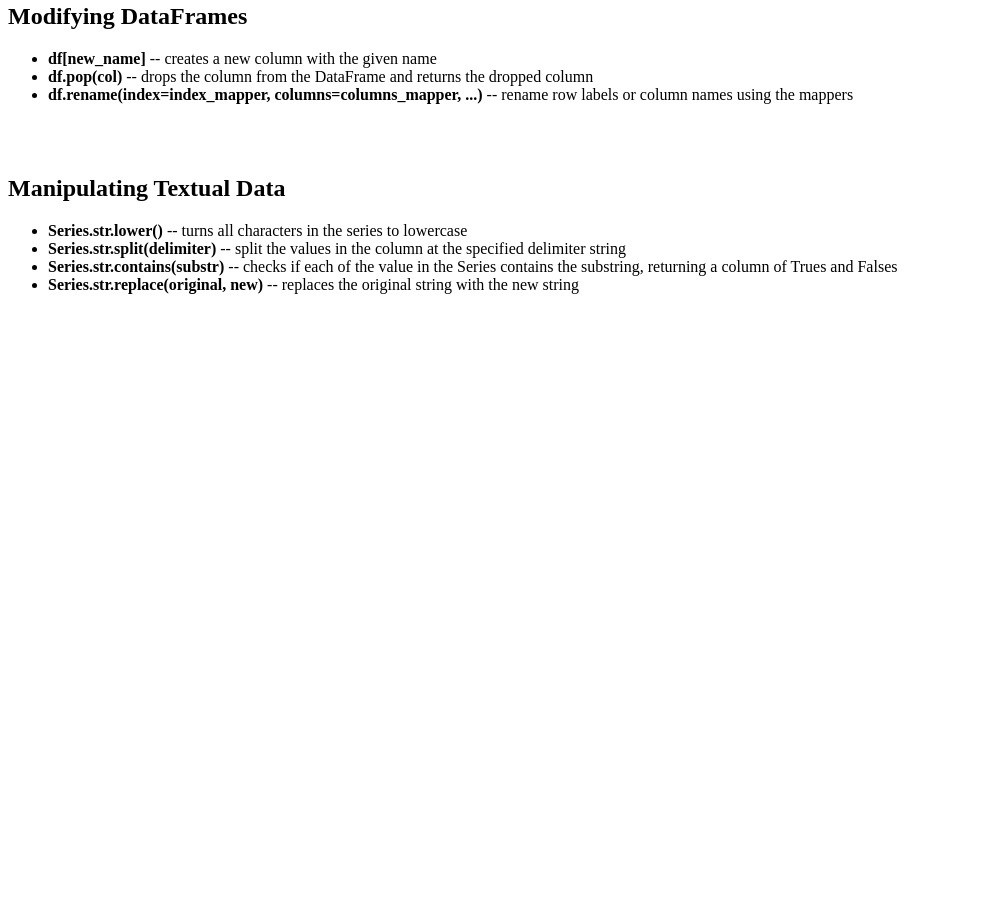
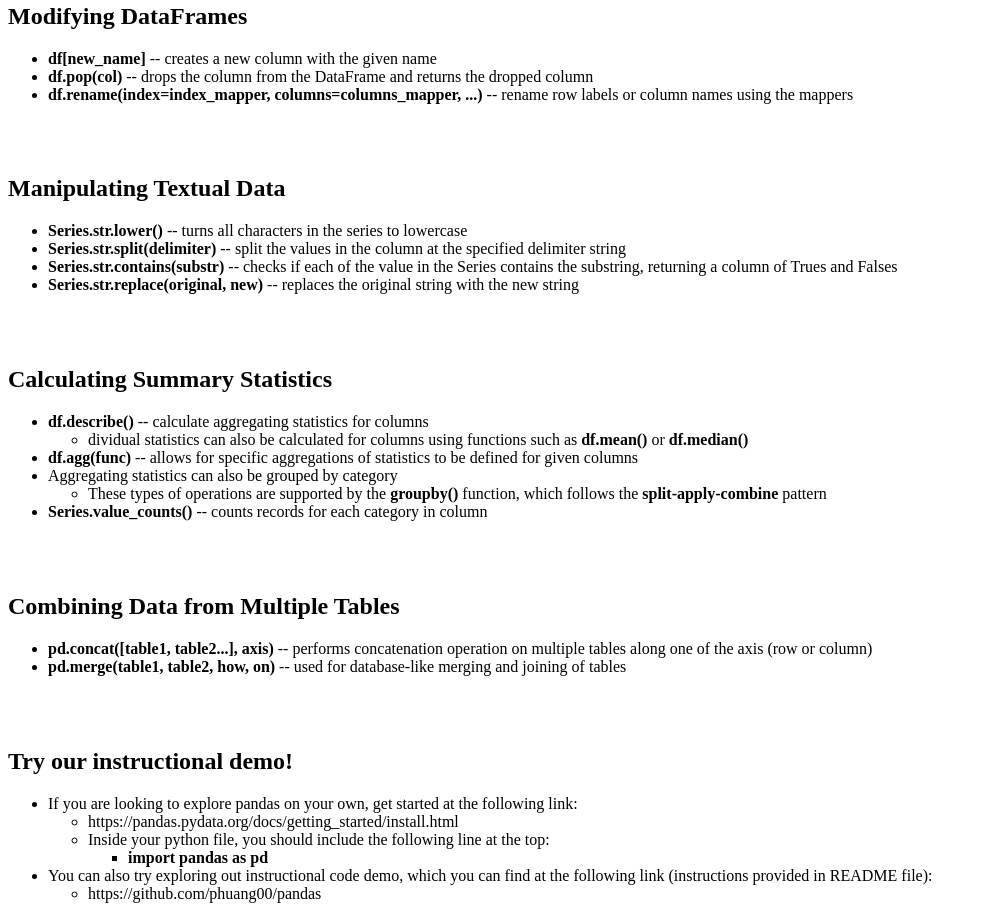
Before and after one commit to jlin00/jlin00.github.io, a plain HTML site: page index.html in a window 1280 px wide. Shown: the part 1476-2395 px from the top of the page, without its empty margins (0-987 px from the left). Before the commit the page ends 1786 px from the top, so only its background shows below. Drawn offline with Linux system fonts and the light colour scheme.

Commit message:
moved more

```diff
--- a/index.html
+++ b/index.html
@@ -106,5 +106,49 @@
       <li><b>Series.str.contains(substr)</b> -- checks if each of the value in the Series contains the substring, returning a column of Trues and Falses</li>
       <li><b>Series.str.replace(original, new)</b> -- replaces the original string with the new string</li>
     </ul>
+    <br>
+    <br>
+    <h2>Calculating Summary Statistics</h2>
+    <ul>
+      <li><b>df.describe()</b> -- calculate aggregating statistics for columns
+        <ul>
+          <li>dividual statistics can also be calculated for columns using functions such as <b>df.mean()</b> or <b>df.median()</b></li>
+        </ul>
+      </li>
+      <li><b>df.agg(func)</b> -- allows for specific aggregations of statistics to be defined for given columns</li>
+      <li>Aggregating statistics can also be grouped by category
+        <ul>
+          <li>These types of operations  are supported by the <b>groupby()</b> function, which follows the <b>split-apply-combine</b> pattern</li>
+        </ul>
+      </li>
+      <li><b>Series.value_counts()</b> -- counts records for each category in column</li>
+    </ul>
+    <br>
+    <br>
+    <h2>Combining Data from Multiple Tables</h2>
+    <ul>
+      <li><b>pd.concat([table1, table2...], axis)</b> -- performs concatenation operation on multiple tables along one of the axis (row or column)</li>
+      <li><b>pd.merge(table1, table2, how, on)</b> -- used for database-like merging and joining of tables</li>
+    </ul>
+    <br>
+    <br>
+    <h2>Try our instructional demo!</h2>
+    <ul>
+      <li>If you are looking to explore pandas on your own, get started at the following link:
+        <ul>
+          <li>https://pandas.pydata.org/docs/getting_started/install.html</li>
+          <li>Inside your python file, you should include the following line at the top:
+            <ul>
+              <li><b>import pandas as pd</b></li>
+            </ul>
+          </li>
+        </ul>
+      </li>
+      <li>You can also try exploring out instructional code demo, which you can find at the following link (instructions provided in README file):
+        <ul>
+          <li>https://github.com/phuang00/pandas</li>
+        </ul>
+      </li>
+    </ul>
   </body>
 </html>
```
